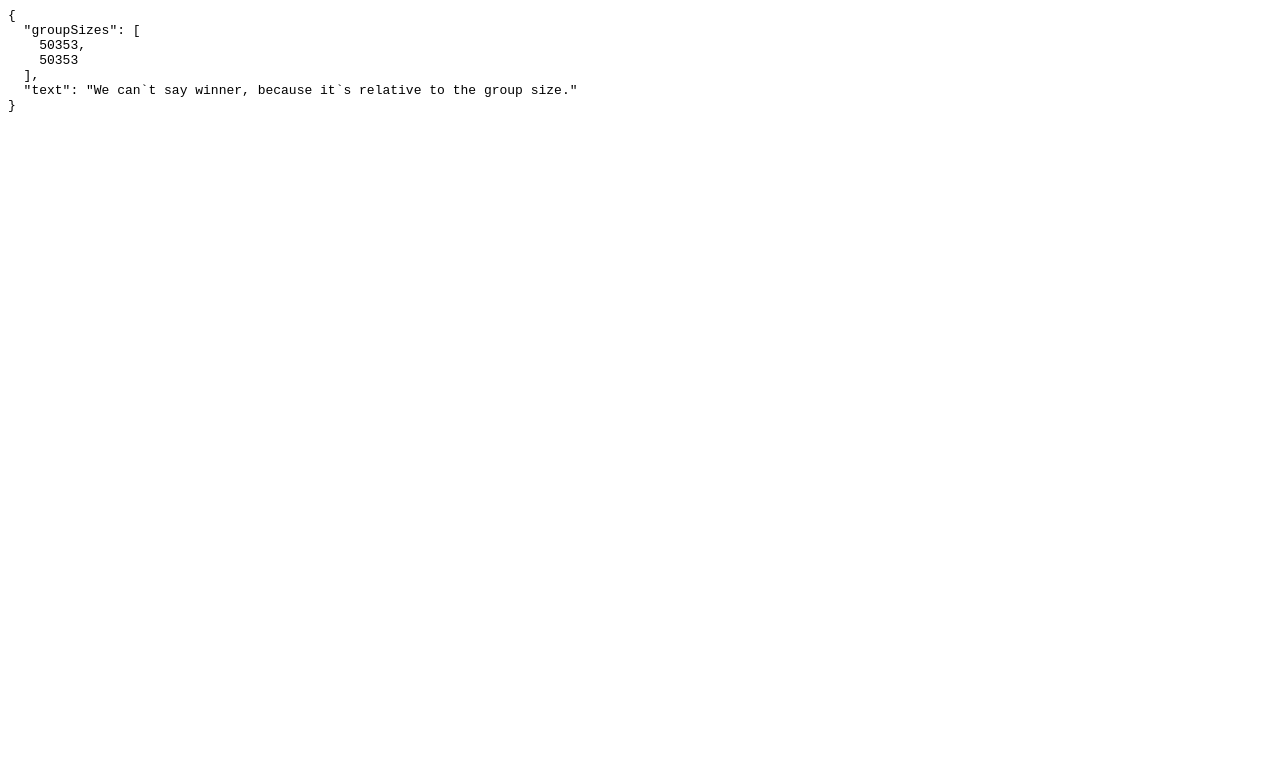
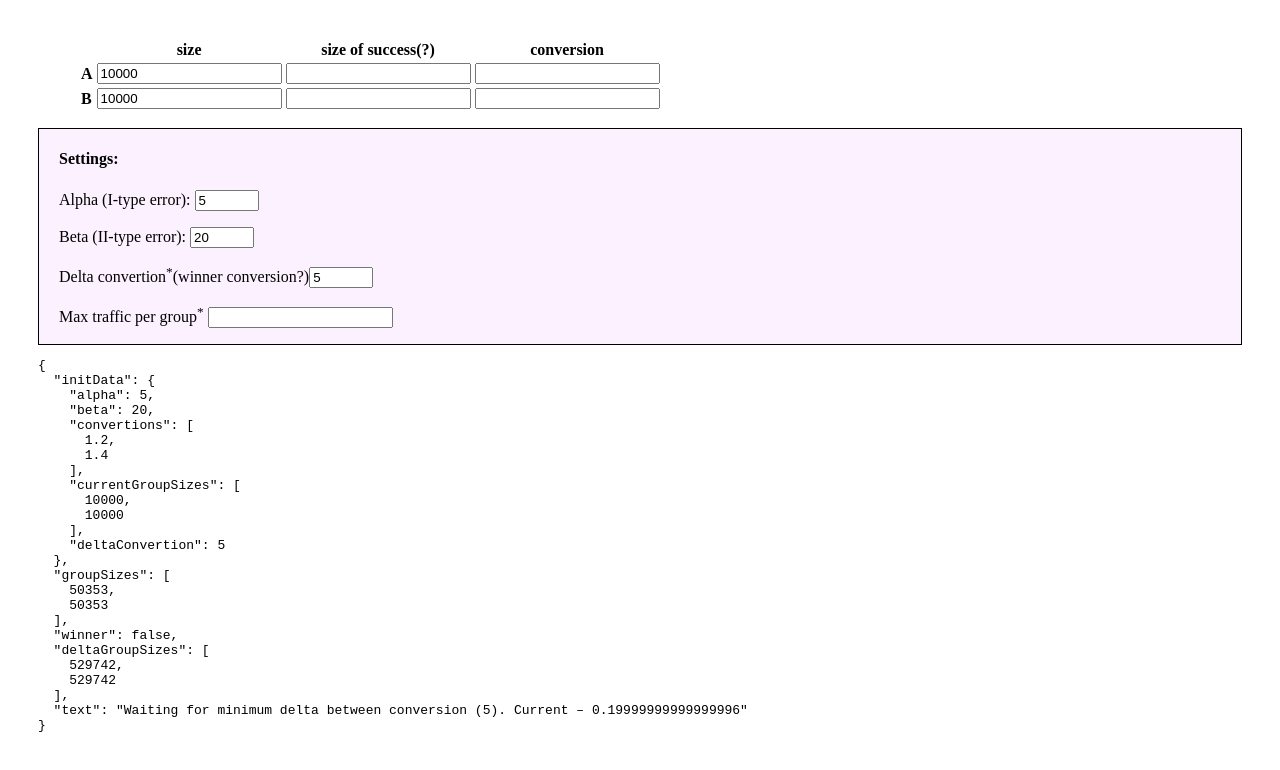
Before and after one commit to fliptheweb/ab-group-size, a website built with webpack: page dist/index.html in a window 1280 px wide. Built offline with nearby package versions, Linux system fonts and the light colour scheme.

Commit message:
feat(ui): add simple ui

```diff
--- a/src/browser.js
+++ b/src/browser.js
@@ -7,7 +7,7 @@ let initData = {
   beta: 20,  // optional
   convertions: [1.2, 1.4],
   currentGroupSizes: [], // optional
-  deltaConvertion: ''   // optional
+  deltaConvertion: 5   // optional
   // maxTrafficPerGroup: 10000
 }
 
@@ -15,8 +15,11 @@ const RESULTS = {
   WINNER_FIRST: 'First variant are winner.',
   WINNER_SECOND: 'Second variant are winner.',
   WINNER_EQUAL: 'Both variants are equal.',
-  NOT_ENOUGH: (strings) => `It\`s not enough traffic in groups, need ${strings[0]}.`,
-  NO_CURRENT_GROUP: 'We can`t say winner, because it`s relative to the group size.'
+  NOT_ENOUGH: (strings) =>
+    `It\`s not enough traffic in groups, need ${strings[0]}.`,
+  NO_CURRENT_GROUP: 'We can`t detect winner, because it`s relative to the group size.',
+  NOT_MINIMUM_DELTA_CONVERTION: ([deltaConvertion, currentDeltaConversion]) =>
+    `Waiting for minimum delta between conversion (${deltaConvertion}). Current – ${currentDeltaConversion}`
 }
 
 let getTextOfResult = (resultCode, ...params) => {
@@ -38,28 +41,32 @@ let validateData = ({alpha, beta, convertions, currentGroupSizes, deltaConvertio
     }
   }
 
-  if (currentGroupSizes && currentGroupSizes.length === 2) {
-    currentGroupSizes = [parseFloat(currentGroupSizes[0]), parseFloat(currentGroupSizes[1])];
-  } else {
-    currentGroupSizes = undefined;
+  let validatedData = {
+    alpha: parseFloat(alpha),
+    beta: parseFloat(beta),
+    convertions: [parseFloat(convertions[0]), parseFloat(convertions[1])]
   }
 
-  return {
-    alpha: parseFloat(alpha),
-    beta: parseFloat(beta),
-    convertions: [parseFloat(convertions[0]), parseFloat(convertions[1])],
-    currentGroupSizes,
-    deltaConvertion: parseFloat(deltaConvertion)
+  if (currentGroupSizes && currentGroupSizes.length === 2) {
+    validatedData.currentGroupSizes = [parseFloat(currentGroupSizes[0]), parseFloat(currentGroupSizes[1])];
   }
+
+  if (deltaConvertion) {
+    validatedData.deltaConvertion = parseFloat(deltaConvertion);
+  }
+
+  return validatedData;
 }
 
 let ABGroupSizeGui = (params) => {
   let data = validateData(params);
-  // let isNeedMoreTraffic = false;
   let result = {};
+  // определиться как мерить delta, в процентах между конверсиями?
+  let currentDeltaConversion = Math.abs(data.convertions[0] - data.convertions[1]);
 
   // validate data
   result.groupSizes = ABGroupSize(data);
+  result.winner = false;
 
   if (data.deltaConvertion) {
     result.deltaGroupSizes = ABGroupSize(Object.assign(
@@ -87,18 +94,16 @@ let ABGroupSizeGui = (params) => {
       isEnoughData = true
     }
 
-    // if (data.currentGroupSizes[0] >= result.deltaGroupSizes[0] && data.currentGroupSizes[1] >= result.deltaGroupSizes[1]) {
-    //   result.text = 'It`s enough traffic for your delta convertions';
-    //   result.type = 'ENOUGH_TRAFFIC_DELTA';
-    // }
-
     // Определяем победителя
     if (isEnoughData) {
       if (data.convertions[0] > data.conversions[1]) {
+        result.winner = 1;
         result.text = getTextOfResult('WINNER_FIRST');
       } else if (data.convertions[0] < data.conversions[1]) {
+        result.winner = 2;
         result.text = getTextOfResult('WINNER_SECOND');
       } else {
+        result.winner = [1, 2];
         result.text = getTextOfResult('WINNER_EQUAL');
       }
     }
@@ -112,9 +117,65 @@ let ABGroupSizeGui = (params) => {
       }
       result.text = getTextOfResult('NOT_ENOUGH', missingAmount);
     }
+
+    // Если текущая разница конверсий больше, чем нужно, то победитель есть, если нет, то нет
+    if (data.deltaConvertion && data.deltaConvertion > currentDeltaConversion) {
+      result.winner = false;
+      result.text = getTextOfResult('NOT_MINIMUM_DELTA_CONVERTION', data.deltaConvertion, currentDeltaConversion);
+
+      // if (data.currentGroupSizes[0] >= result.deltaGroupSizes[0] && data.currentGroupSizes[1] >= result.deltaGroupSizes[1]) {
+      //   result.text = 'It`s enough traffic for your delta convertions';
+      //   result.type = 'ENOUGH_TRAFFIC_DELTA';
+      // }
+    }
   }
 
-  return result;
+  return Object.assign(
+    {},
+    {initData: data},
+    result
+  )
 }
 
-document.getElementById('result').innerHTML = JSON.stringify(ABGroupSizeGui(initData), null, 2);
+//
+// Format result
+//
+
+let aGroupSize = document.getElementById('a-group-size');
+let bGroupSize = document.getElementById('b-group-size');
+
+// Settings
+let alpha = document.getElementById('alpha');
+let beta = document.getElementById('beta');
+let deltaConvertion = document.getElementById('delta-conversion');
+let maxTraffic = document.getElementById('max-traffic');
+
+let renderCalculator = (event) => {
+  let data = Object.assign(
+    {},
+    initData,
+    {
+      alpha: alpha.value,
+      beta: beta.value,
+      currentGroupSizes: [
+        aGroupSize.value,
+        bGroupSize.value
+      ],
+      convertions: [
+        1.2, 1.4
+      ],
+      maxTrafficPerGroup: maxTraffic.value,
+      deltaConvertion: deltaConvertion.value
+    }
+  )
+  document.getElementById('result').innerHTML = JSON.stringify(ABGroupSizeGui(data), null, 2);
+}
+
+[alpha, beta, deltaConvertion, maxTraffic].forEach((control) => {
+  ['change', 'click', 'keyup'].forEach((eventName) => {
+    control.addEventListener(eventName, renderCalculator);
+  })
+})
+
+// Initial
+renderCalculator()
--- a/webpack.config.js
+++ b/webpack.config.js
@@ -6,7 +6,7 @@ module.exports = {
   },
   module: {
     loaders: [{
-      test: /\.jsx?$/,
+      test: /\.js$/,
       exclude: /node_modules/,
       loader: 'babel'
     }]
```
Also changed, not shown: package.json (+5 -5 lines), dist/index.html.
